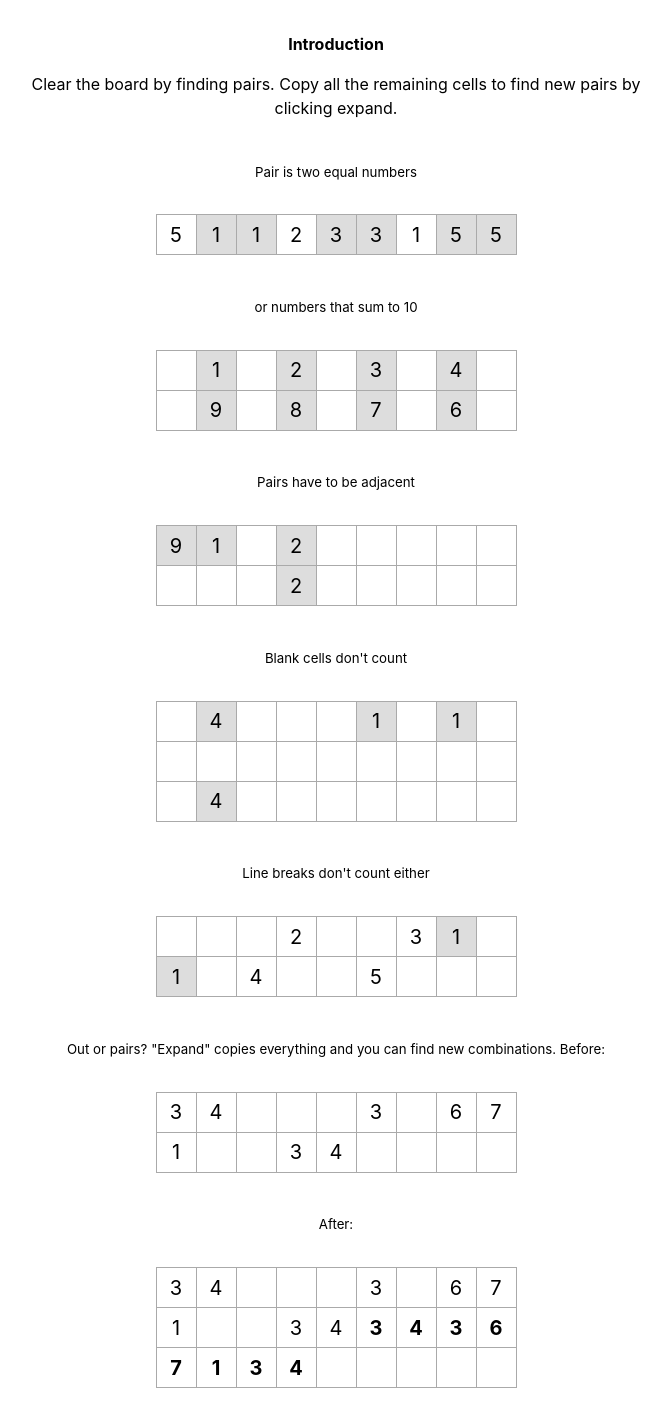
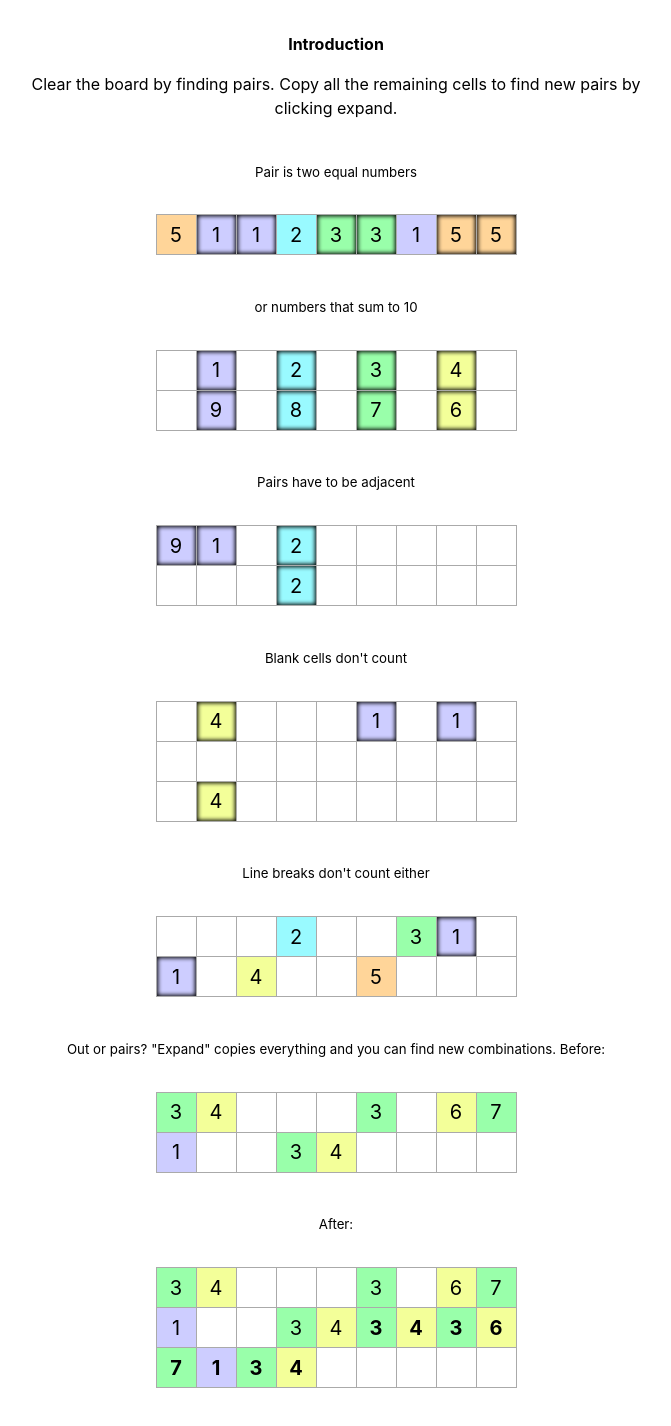
Before and after one commit to rahelest/numbrikas, a SvelteKit app: page /guide in a window 1280 px wide. Shown: the top 1426 px of the page, without its empty margins (304-975 px from the left). Built offline with nearby package versions, Linux system fonts and the light colour scheme.

Commit message:
Add colours to cells

```diff
--- a/src/app.css
+++ b/src/app.css
@@ -11,9 +11,13 @@ body {
   padding: 0;
 }
 
-.selected {
-  background-color: #ddd;
-}
+.one { background-color: #cdcdff;}
+.two { background-color: #99faff;}
+.three { background-color: #99ffaa;}
+.four { background-color: #f3ff99;}
+.five { background-color: #ffd599;}
+
+.selected {box-shadow: 0 0 4px 1px black inset;}
 
 button {
   background-color: #ffffff;
@@ -92,10 +96,6 @@ h5 {
   .main__menu {
     background-color: #333;
   }
-
-  .selected {
-    background-color: #555;
-  }
 }
 
 .dark {
@@ -111,7 +111,3 @@ h5 {
 .dark .main__menu {
   background-color: rgba(0, 0, 0, 0.6);
 }
-
-.dark .selected {
-  background-color: #555;
-}
--- a/src/routes/guide/+page.svelte
+++ b/src/routes/guide/+page.svelte
@@ -6,45 +6,45 @@
   </p>
   <h5>Pair is two equal numbers</h5>
   <div class="main__table">
-    <button>5</button>
-    <button class="selected">1</button>
-    <button class="selected">1</button>
-    <button>2</button>
-    <button class="selected">3</button>
-    <button class="selected">3</button>
-    <button>1</button>
-    <button class="selected">5</button>
-    <button class="selected">5</button>
+    <button class="five">5</button>
+    <button class="selected one">1</button>
+    <button class="selected one">1</button>
+    <button class="two">2</button>
+    <button class="selected three">3</button>
+    <button class="selected three">3</button>
+    <button class="one">1</button>
+    <button class="selected five">5</button>
+    <button class="selected five">5</button>
   </div>
 
   <h5>or numbers that sum to 10</h5>
   <div class="main__table">
     <button />
-    <button class="selected">1</button>
+    <button class="selected one">1</button>
     <button />
-    <button class="selected">2</button>
+    <button class="selected two">2</button>
     <button />
-    <button class="selected">3</button>
+    <button class="selected three">3</button>
     <button />
-    <button class="selected">4</button>
+    <button class="selected four">4</button>
     <button />
     <button />
-    <button class="selected">9</button>
+    <button class="selected one">9</button>
     <button />
-    <button class="selected">8</button>
+    <button class="selected two">8</button>
     <button />
-    <button class="selected">7</button>
+    <button class="selected three">7</button>
     <button />
-    <button class="selected">6</button>
+    <button class="selected four">6</button>
     <button />
   </div>
 
   <h5>Pairs have to be adjacent</h5>
   <div class="main__table">
-    <button class="selected">9</button>
-    <button class="selected">1</button>
+    <button class="selected one">9</button>
+    <button class="selected one">1</button>
     <button />
-    <button class="selected">2</button>
+    <button class="selected two">2</button>
     <button />
     <button />
     <button />
@@ -53,7 +53,7 @@
     <button />
     <button />
     <button />
-    <button class="selected">2</button>
+    <button class="selected two">2</button>
     <button />
     <button />
     <button />
@@ -64,13 +64,13 @@
   <h5>Blank cells don't count</h5>
   <div class="main__table">
     <button />
-    <button class="selected">4</button>
+    <button class="selected four">4</button>
     <button />
     <button />
     <button />
-    <button class="selected">1</button>
+    <button class="selected one">1</button>
     <button />
-    <button class="selected">1</button>
+    <button class="selected one">1</button>
     <button />
     <button />
     <button />
@@ -82,7 +82,7 @@
     <button />
     <button />
     <button />
-    <button class="selected">4</button>
+    <button class="selected four">4</button>
     <button />
     <button />
     <button />
@@ -97,18 +97,18 @@
     <button />
     <button />
     <button />
-    <button>2</button>
+    <button class="two">2</button>
     <button />
     <button />
-    <button>3</button>
-    <button class="selected">1</button>
+    <button class="three">3</button>
+    <button class="selected one">1</button>
     <button />
-    <button class="selected">1</button>
+    <button class="selected one">1</button>
     <button />
-    <button>4</button>
+    <button class="four">4</button>
     <button />
     <button />
-    <button>5</button>
+    <button class="five">5</button>
     <button />
     <button />
     <button />
@@ -116,20 +116,20 @@
 
   <h5 id="expand">Out or pairs? "Expand" copies everything and you can find new combinations. Before:</h5>
   <div class="main__table">
-    <button>3</button>
-    <button>4</button>
+    <button class="three">3</button>
+    <button class="four">4</button>
     <button />
     <button />
     <button />
-    <button>3</button>
+    <button class="three">3</button>
     <button />
-    <button>6</button>
-    <button>7</button>
-    <button>1</button>
+    <button class="four">6</button>
+    <button class="three">7</button>
+    <button class="one">1</button>
     <button />
     <button />
-    <button>3</button>
-    <button>4</button>
+    <button class="three">3</button>
+    <button class="four">4</button>
     <button />
     <button />
     <button />
@@ -137,28 +137,28 @@
   </div>
   <h5>After:</h5>
   <div class="main__table">
-    <button>3</button>
-    <button>4</button>
+    <button class="three">3</button>
+    <button class="four">4</button>
     <button />
     <button />
     <button />
-    <button>3</button>
+    <button class="three">3</button>
     <button />
-    <button>6</button>
-    <button>7</button>
-    <button>1</button>
+    <button class="four">6</button>
+    <button class="three">7</button>
+    <button class="one">1</button>
     <button />
     <button />
-    <button>3</button>
-    <button>4</button>
-    <button class="highlighted">3</button>
-    <button class="highlighted">4</button>
-    <button class="highlighted">3</button>
-    <button class="highlighted">6</button>
-    <button class="highlighted">7</button>
-    <button class="highlighted">1</button>
-    <button class="highlighted">3</button>
-    <button class="highlighted">4</button>
+    <button class="three">3</button>
+    <button class="four">4</button>
+    <button class="highlighted three">3</button>
+    <button class="highlighted four">4</button>
+    <button class="highlighted three">3</button>
+    <button class="highlighted four">6</button>
+    <button class="highlighted three">7</button>
+    <button class="highlighted one">1</button>
+    <button class="highlighted three">3</button>
+    <button class="highlighted four">4</button>
     <button />
     <button />
     <button />
```
Also changed, not shown: src/routes/+page.svelte (+6 -2 lines).
